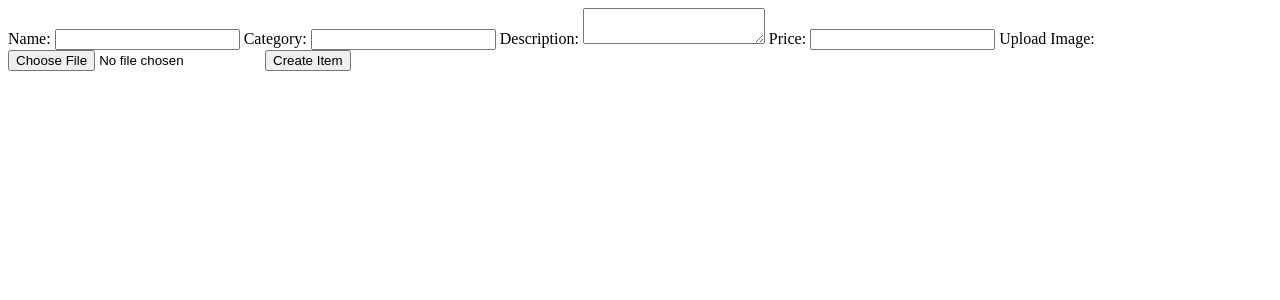
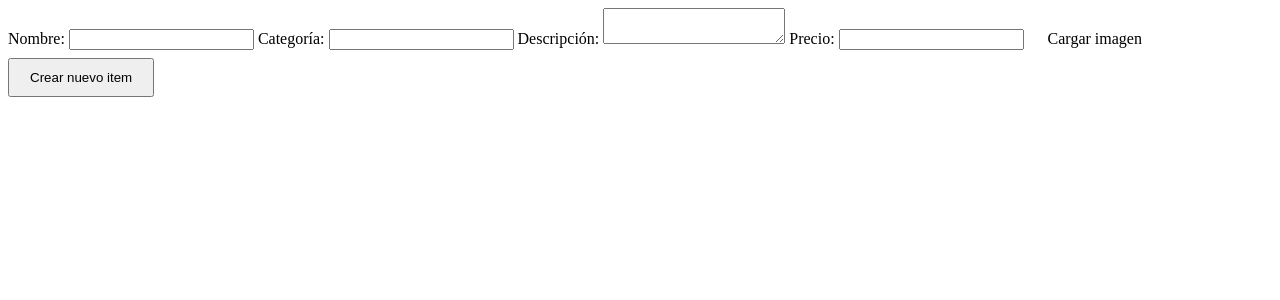
Before and after one commit to diegoasecas/potrero-digital-backend, a PHP site: page /new_item.php in a window 1280 px wide. Shown: the top 300 px of the page. Run offline with PHP 8.4, Linux system fonts and the light colour scheme; the visitor is signed in with stand-in values (Sample User, id 1).

Commit message:
updated some scripts

```diff
--- a/tp_final_be/index.php
+++ b/tp_final_be/index.php
@@ -77,10 +77,6 @@ if (isset($_SESSION['user_id'])) {
     } else {
         echo '<p>No items available.</p>';
     }
-
-
-
-// TODO: Add any additional HTML content or links
 ?>
 
 </body>
--- a/tp_final_be/login.php
+++ b/tp_final_be/login.php
@@ -23,7 +23,9 @@ if ($_SERVER['REQUEST_METHOD'] === 'POST') {
         $_SESSION['is_admin'] = $user['admin'] == 1;
 
         // redirige a la pag ppal
-        header("Location: index.php");
+        header("Refresh:3; url=index.php");
+        echo "<h2>Login exitoso!</h2>";
+        echo "<p class=''>Bienvenido, " . $_SESSION['name'] . "! En 3 segundos será redirigido a la página principal.</p>";
         exit();
     } else {
         // si no coinciden muestra error y redirige a la pag ppal
--- a/tp_final_be/new_item.php
+++ b/tp_final_be/new_item.php
@@ -2,12 +2,13 @@
 session_start();
 require_once('db_connection.php');
 
-// Check if user is not logged in, redirect to login page
+// si el usuario no está logueado redirige a la página de login
 if (!isset($_SESSION['user_id'])) {
     header("Location: login_register_form.php");
     exit();
 }
 
+// asigna los valores ingresados a variables
 if ($_SERVER['REQUEST_METHOD'] === 'POST') {
     $name = $_POST['name'];
     $category = $_POST['category'];
@@ -15,29 +16,29 @@ if ($_SERVER['REQUEST_METHOD'] === 'POST') {
     $price = $_POST['price'];
     $uploader = $_SESSION['user_id'];
 
-    // File upload handling
+    // asigna variables para el manejo de las imagenes cargadas
     $target_dir = './uploads/';
     $target_file = $target_dir . basename($_FILES["image"]["name"]);
     $uploadOk = 1;
     $imageFileType = strtolower(pathinfo($target_file, PATHINFO_EXTENSION));
 
-    // Move the uploaded file to the target directory
+    // mueve el la imagen cargada a su directorio final
 if (move_uploaded_file($_FILES["image"]["tmp_name"], $target_file)) {
-    echo "The file ". htmlspecialchars(basename($_FILES["image"]["name"])). " has been uploaded.";
+    echo "El archivo ". htmlspecialchars(basename($_FILES["image"]["name"])). " ha sido cargado correctamente. ";
 
-    // Insert new item into the 'products' table
+    // inserta el nuevo item en la tabla 'products'
     $image_path = $target_file;
     $query = "INSERT INTO products (name, category, descr, price, uploader, image_path) VALUES ('$name', '$category', '$descr', '$price', '$uploader', '$image_path')";
 
     if ($conn->query($query) === TRUE) {
-        echo "Item created successfully!";
+        echo "Item creado con éxito! En 5 segundos será redirigido a la página principal";
+        header('Refresh:5; url=index.php');
     } else {
-        echo "Error: " . $conn->error;
+        echo "Error al intentar crear nuevo item: " . $conn->error;
     }
 } else {
-    echo "Sorry, there was an error uploading your file.";
-    echo "Debugging info: " . print_r($_FILES, true);
-    echo "Error details: " . error_get_last()['message'];
+    echo "Ha habido un error en la carga de su archivo.";
+    echo "Detalles del error: " . error_get_last()['message'];
 }
 }
 ?>
@@ -48,31 +49,31 @@ if (move_uploaded_file($_FILES["image"]["tmp_name"], $target_file)) {
     <meta charset="UTF-8">
     <meta name="viewport" content="width=device-width, initial-scale=1.0">
     <title>Create New Item</title>
-    <!-- TODO: Add any additional head elements (stylesheets, scripts, etc.) -->
+
 </head>
 <body>
 
-<!-- New item form with file upload -->
 <form action="new_item.php" method="post" enctype="multipart/form-data">
-    <label for="name">Name:</label>
+    <label for="name">Nombre:</label>
     <input type="text" id="name" name="name" required>
 
-    <label for="category">Category:</label>
+    <label for="category">Categoría:</label>
     <input type="text" id="category" name="category" required>
 
-    <label for="descr">Description:</label>
+    <label for="descr">Descripción:</label>
     <textarea id="descr" name="descr" required></textarea>
 
-    <label for="price">Price:</label>
+    <label for="price">Precio:</label>
     <input type="text" id="price" name="price" required>
 
-    <label for="image">Upload Image:</label>
-    <input type="file" name="image" id="image" required>
+    <!-- Hidden file input -->
+    <input type="file" name="image" id="image" style="display:none" required>
 
-    <input type="submit" value="Create Item">
+    <!-- Custom styled button -->
+    <label for="image" style="cursor: pointer; display: inline-block; padding: 10px 20px;">Cargar imagen</label>
+
+    <!-- <input type="submit" value="Crear nuevo item"> -->
+    <button type="submit" style="cursor: pointer; display: inline-block; padding: 10px 20px;">Crear nuevo item</button>
 </form>
-
-<!-- TODO: Add any additional HTML content or links -->
-
 </body>
 </html>
--- a/tp_final_be/register.php
+++ b/tp_final_be/register.php
@@ -12,7 +12,7 @@ if ($_SERVER['REQUEST_METHOD'] === 'POST') {
     $name = $_POST['name'];
     $password = $_POST['password'];
 
-    // inserta nuevo usuario en la tabla 'users'
+    // inserta nuevo usuario en la tabla 'users' con los param especificados
     $query = "INSERT INTO users (username, name, password) VALUES ('$user_name', '$name', '$password')";
     $result = $conn->query($query);
 
```
Also changed, not shown: tp_final_be/delete_item.php (+5 -4 lines), tp_final_be/logout.php (+4 -3 lines), tp_final_be/uploads/Screenshot from 2023-11-13 20-48-43.png (added), tp_final_be/uploads/equipo_pesca_01.jpg (added), tp_final_be/uploads/equipo_pesca_02.jpg (added), tp_final_be/uploads/heladera_freezer_02.jpg (added), 1 other file.
